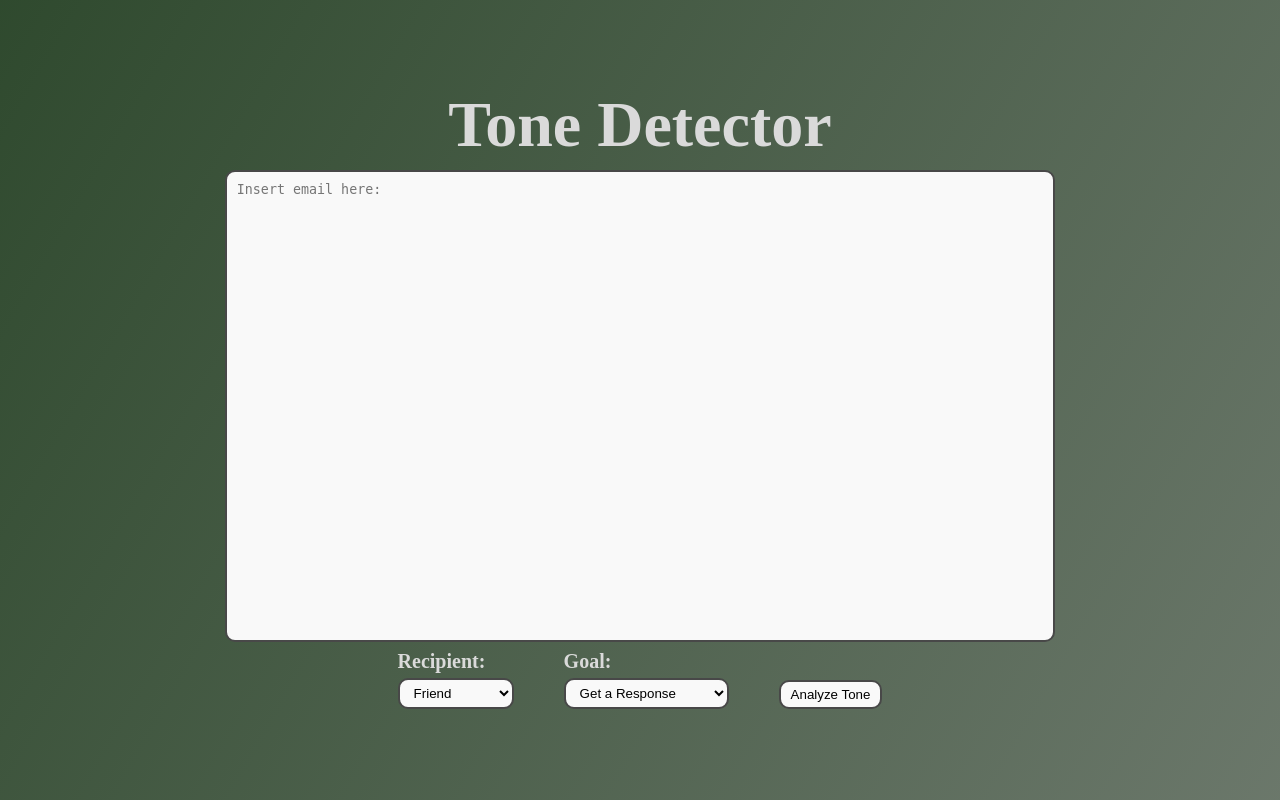
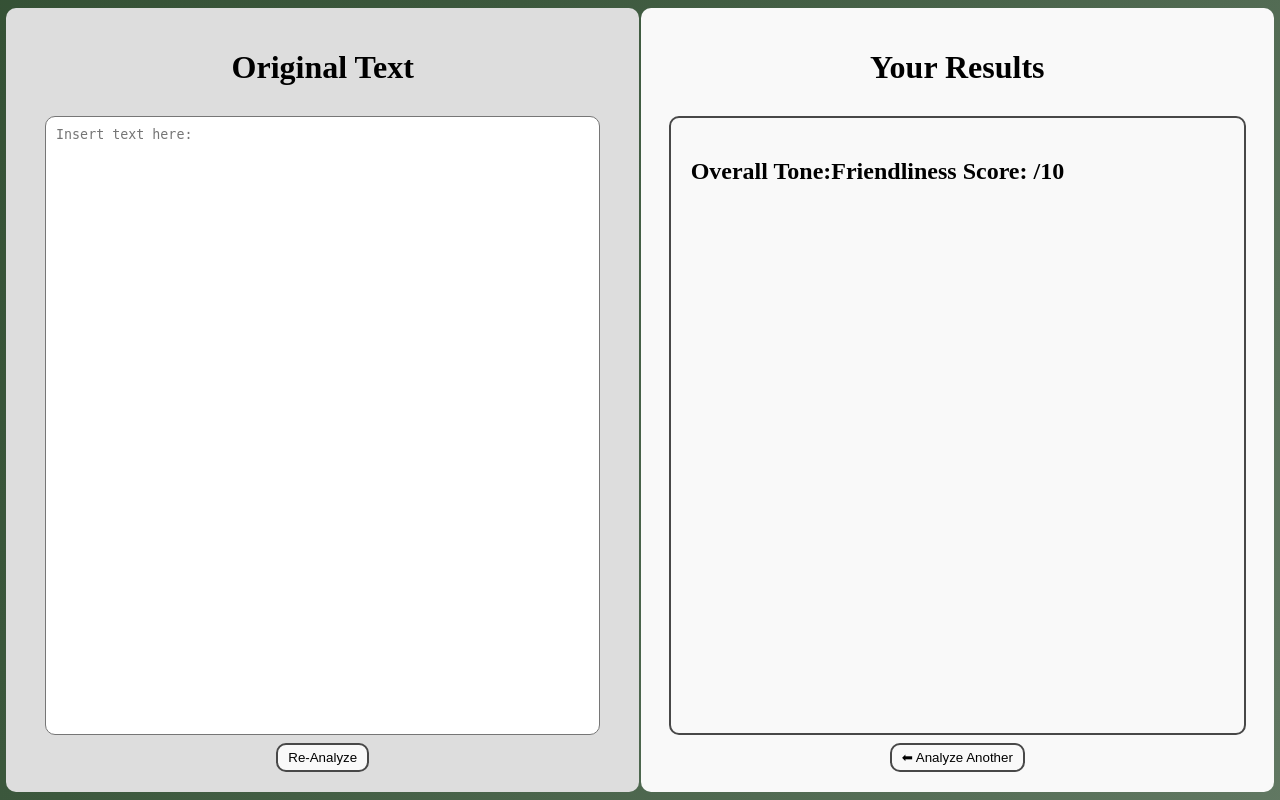
Before and after one commit to aidan-zheng/Tone-Detector, a Flask app: page / in a window 1280 px wide. Run offline with Flask 3, Linux system fonts and the light colour scheme.

Commit message:
Organized result/second screen

```diff
--- a/templates/index.html
+++ b/templates/index.html
@@ -36,7 +36,6 @@
               width: 70%; /* Custom width */
               height: 80%; /* Custom height */
               background-color: #f9f9f9; /* Custom background color */
-              z-index: 1;
               resize: unset; /* Prevents resizing */
            }
            button.custom-shape {
@@ -67,7 +66,7 @@
            }
 
            #screen1{
-            display: flex;
+            display: none;
             flex-direction: column;
             align-items: center;
             width: 90%;
@@ -77,23 +76,47 @@
             top:50px
            }
 
-           #screen2 {
-            display: none;
+           #screen2{
+            display: flex;
+            flex-direction: row;
+            align-items: stretch;
+            width: 99%;
+            height:98%;
+            gap: 2px;
+            border-radius: 10px;
+           }
+
+           #screen2-a{
+            display: flex;
+            flex-direction: column;
+            align-items: center;
+            gap: 8px;
+            background-color: #dddddd;
+            border-radius: 10px;
+            padding: 20px;
+            width: 50%;
+           }
+
+           #screen2-b {
+            display: flex;
             flex-direction: column;
             align-items: center;
             gap: 8px;
             background-color: #f9f9f9;
             border-radius: 10px;
             padding: 20px;
-            width: 80%;
+            width: 50%;
            }
 
            #result{
             background-color: #f9f9f9; /* Custom background color */
             border-radius: 10px; /* Rounded corners */
             border: 2px solid #484848; /* Custom border */
-            display: none; /* Hide by default */
+            display: flex; /* Hide by default */
             padding: 20px; /* Custom padding */
+            overflow-y: auto;
+            height:90%;
+            width:90%;
            }
 
            #loading{
@@ -124,7 +147,7 @@
             }
 
             #dynamic-background{
-                background: linear-gradient(300deg, #a1a1a1, #294528, #548352);
+                background: linear-gradient(300deg, #a1a1a1, #667c67, #3c583d, #294528, #3c5e3c, #548352);
                 width: 100%;
                 height: 100vh;
                 display: flex;
@@ -152,7 +175,7 @@
         <div id="dynamic-background">
             <div id="screen1">
                 <h1 id="title-header">Tone Detector</h1>
-                <textarea class="custom-shape" id="text"  placeholder="Insert email here: "></textarea>
+                <textarea class="custom-shape" id="text"  placeholder="Insert text here: "></textarea>
 
                 <div class="controls-row">
                     <div class="input-group">
@@ -183,6 +206,13 @@
             <div id="loading">Analyzing... ⏳</div>
 
             <div id="screen2">
+                <div id="screen2-a">
+                    <h1>Original Text</h1>
+                    <textarea style="resize: unset; height:90%; width:90%; border-radius:10px; padding:10px;" id="original-text" placeholder="Insert text here: "></textarea>
+                    <button class="custom-shape" onclick="analyze()">Re-Analyze</button>
+                </div>
+
+                <div id="screen2-b">
                     <h1>Your Results</h1>
                     <div id="result">
                         <h2> Overall Tone: <span id="tone"></span></h2>
@@ -194,13 +224,21 @@
                     <button class="custom-shape" onclick="goBack()">⬅ Analyze Another</button>
                 </div>
             </div>
+        </div>
     </body>
 
     <script>
     async function analyze(){
-        const text = document.getElementById("text").value;
+        let text;
+
+        if (document.getElementById("screen2").style.display === "flex") {
+            text = document.getElementById("original-text").value;
+        } else {
+            text = document.getElementById("text").value;
+        }
+
         if (!text.trim()) {
-            alert("Please enter some text to first.");
+            alert("Please enter some text first.");
             return;
         }
 
@@ -222,6 +260,7 @@
             });
             const data = await response.json();
             console.log("DATA:", data);
+            document.getElementById("original-text").value = text;
 
             document.getElementById("tone").textContent = data.overallTone;
             document.getElementById("score").textContent = data.score;
@@ -230,6 +269,8 @@
 
             document.getElementById("loading").style.display = "none";
             document.getElementById("screen2").style.display = "flex";
+            document.getElementById("screen2-a").style.display = "flex";
+            document.getElementById("screen2-b").style.display = "flex";
 
 
 
@@ -262,6 +303,8 @@
 
     function goBack() {
             document.getElementById("screen2").style.display = "none";
+            document.getElementById("screen2-a").style.display = "none";
+            document.getElementById("screen2-b").style.display = "none";
             document.getElementById("loading").style.display = "none";
             document.getElementById("screen1").style.display = "flex";
 
```
Lines whose indentation alone changed are shown as unchanged.
